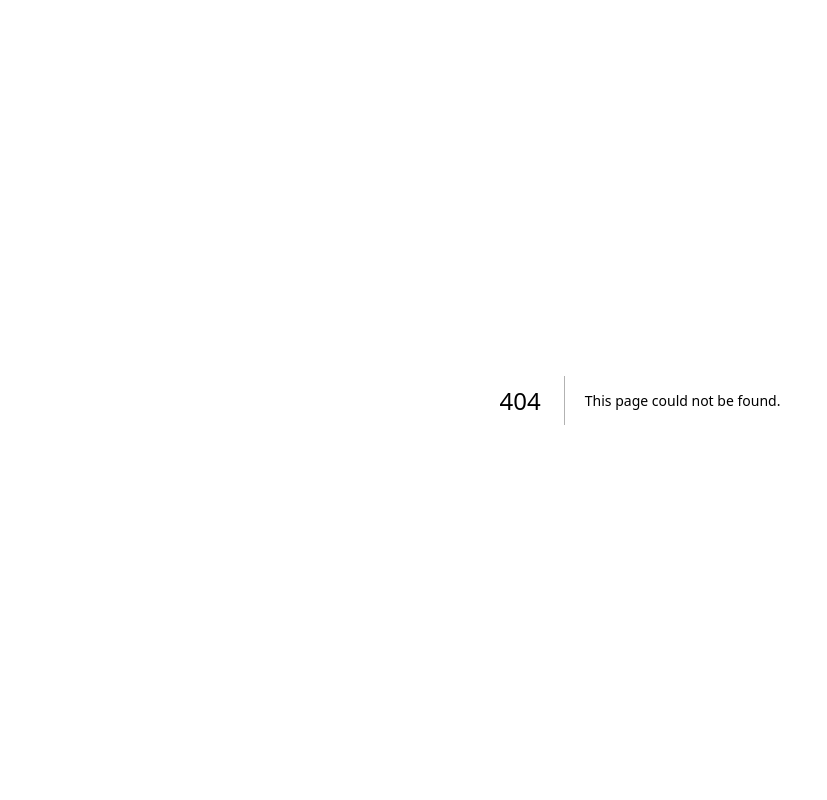
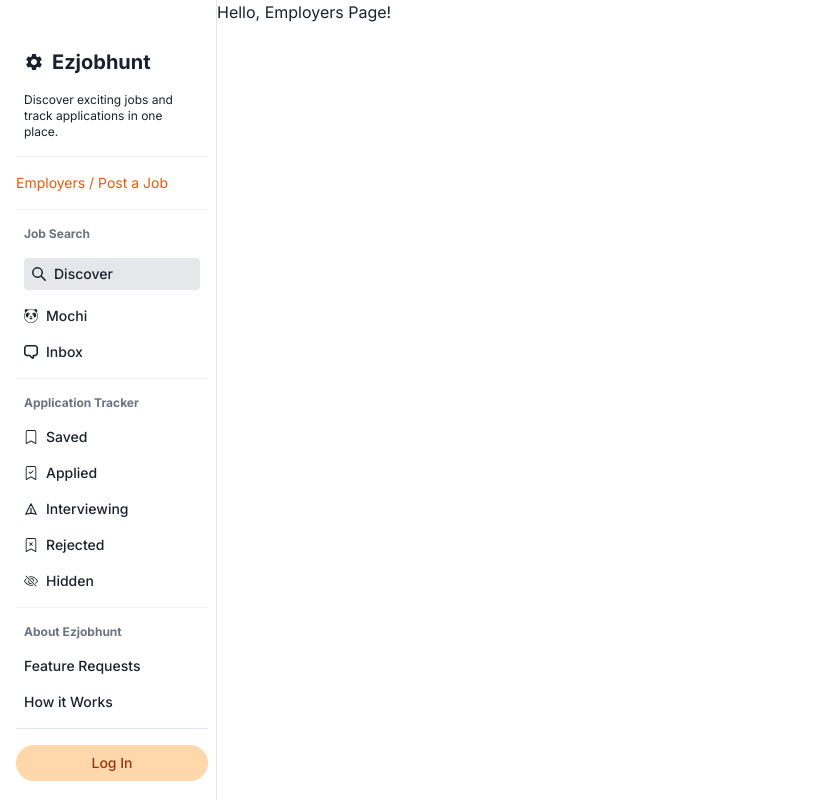
Before and after one commit to MichaelSukkiSong/Ezjobhunt, a Next.js app: page /employers in a window 1280 px wide. Before the commit this address had no page. Shown: the whole page, without its empty margins (0-827 px from the left). Built offline with nearby package versions, Linux system fonts and the light colour scheme.

Commit message:
moved sidepanel to layout, added pathname codional to sidepanel

```diff
--- /dev/null
+++ b/src/app/auth/page.js
@@ -0,0 +1,5 @@
+const Page = () => {
+  return <h1>Hello, auth Page!</h1>;
+};
+
+export default Page;
--- a/src/app/components/SidePanel.js
+++ b/src/app/components/SidePanel.js
@@ -1,5 +1,7 @@
 'use client';
 
+import Link from 'next/link';
+import { usePathname } from 'next/navigation';
 import { Divider } from '@chakra-ui/react';
 import { Icon } from '@chakra-ui/react';
 import {
@@ -15,6 +17,12 @@ import {
 } from '../icons';
 
 const SidePanel = () => {
+  const pathname = usePathname();
+
+  if (pathname === '/auth') {
+    return null;
+  }
+
   return (
     <div className="flex h-screen p-2 pt-8 border-r">
       <div className="flex flex-col ml-2 w-48 overflow-y-auto">
@@ -30,7 +38,7 @@ const SidePanel = () => {
           </div>
         </div>
         <Divider />
-        <Link className="py-4 text-sm text-orange-600">
+        <Link href="/employers" className="py-4 text-sm text-orange-600">
           Employers / Post a Job
         </Link>
         <Divider />
@@ -39,15 +47,24 @@ const SidePanel = () => {
             <span className="text-xs font-bold text-gray-500">Job Search</span>
           </div>
           <div className="mt-4 flex flex-col space-y-4">
-            <Link className="flex items-center space-x-2 font-medium text-sm bg-gray-200 py-1.5 px-2 rounded">
+            <Link
+              href="/"
+              className="flex items-center space-x-2 font-medium text-sm bg-gray-200 py-1.5 px-2 rounded"
+            >
               <SearchIcon />
               <span>Discover</span>
             </Link>
-            <Link className="flex items-center space-x-2 mt-4 mb-4 font-medium text-sm ">
+            <Link
+              href="/"
+              className="flex items-center space-x-2 mt-4 mb-4 font-medium text-sm "
+            >
               <Icon as={SiFoodpanda} />
               <span>Mochi</span>
             </Link>
-            <Link className="flex items-center space-x-2 mt-4 mb-4 font-medium text-sm ">
+            <Link
+              href="/"
+              className="flex items-center space-x-2 mt-4 mb-4 font-medium text-sm "
+            >
               <ChatIcon />
               <span>Inbox</span>
             </Link>
@@ -59,23 +76,38 @@ const SidePanel = () => {
             Application Tracker
           </span>
           <div className="mt-4 flex flex-col space-y-4">
-            <Link className="flex items-center space-x-2 font-medium text-sm">
+            <Link
+              href="/"
+              className="flex items-center space-x-2 font-medium text-sm"
+            >
               <Icon as={BsBookmark} />
               <span>Saved</span>
             </Link>
-            <Link className="flex items-center space-x-2 font-medium text-sm">
+            <Link
+              href="/"
+              className="flex items-center space-x-2 font-medium text-sm"
+            >
               <Icon as={BsBookmarkCheck} />
               <span>Applied</span>
             </Link>
-            <Link className="flex items-center space-x-2 font-medium text-sm">
+            <Link
+              href="/"
+              className="flex items-center space-x-2 font-medium text-sm"
+            >
               <Icon as={HiOutlinePaperAirplane} />
               <span>Interviewing</span>
             </Link>
-            <Link className="flex items-center space-x-2 font-medium text-sm">
+            <Link
+              href="/"
+              className="flex items-center space-x-2 font-medium text-sm"
+            >
               <Icon as={BsBookmarkX} />
               <span>Rejected</span>
             </Link>
-            <Link className="flex items-center space-x-2 font-medium text-sm">
+            <Link
+              href="/"
+              className="flex items-center space-x-2 font-medium text-sm"
+            >
               <Icon as={BsEyeSlash} />
               <span>Hidden</span>
             </Link>
@@ -92,7 +124,10 @@ const SidePanel = () => {
           </div>
         </div>
         <div className="flex items-center justify-center bg-white py-4 border-t">
-          <Link className="w-full flex items-center text-center justify-center text-orange-800 text-sm font-medium bg-orange-200 py-2 rounded-full">
+          <Link
+            href="/auth"
+            className="w-full flex items-center text-center justify-center text-orange-800 text-sm font-medium bg-orange-200 py-2 rounded-full"
+          >
             Log In
           </Link>
         </div>
--- /dev/null
+++ b/src/app/employers/page.js
@@ -0,0 +1,5 @@
+const Page = () => {
+  return <h1>Hello, Employers Page!</h1>;
+};
+
+export default Page;
--- a/src/app/layout.js
+++ b/src/app/layout.js
@@ -1,6 +1,7 @@
 import { Providers } from './providers';
 import { Inter } from 'next/font/google';
 import './globals.css';
+import SidePanel from './components/SidePanel';
 
 const inter = Inter({ subsets: ['latin'] });
 
@@ -13,7 +14,15 @@ export default function RootLayout({ children }) {
   return (
     <html lang="en">
       <body className={inter.className}>
-        <Providers>{children}</Providers>
+        <Providers>
+          <div className="block p-4 md:p-0 md:hidden">hello</div>
+          <div className="hidden md:block">
+            <div className="flex h-screen">
+              <SidePanel />
+              {children}
+            </div>
+          </div>
+        </Providers>
       </body>
     </html>
   );
--- a/src/app/page.js
+++ b/src/app/page.js
@@ -2,18 +2,7 @@ import MainPanel from './components/MainPanel';
 import SidePanel from './components/SidePanel';
 
 const MainPage = () => {
-  return (
-    <>
-      <div className="block p-4 md:p-0 md:hidden">hello</div>
-      <div className="hidden md:block">
-        <div className="flex h-screen">
-          {/* <div>sidepanel</div> */}
-          {/* <SidePanel /> */}
-          <MainPanel />
-        </div>
-      </div>
-    </>
-  );
+  return <MainPanel />;
 };
 
 export default MainPage;
```
